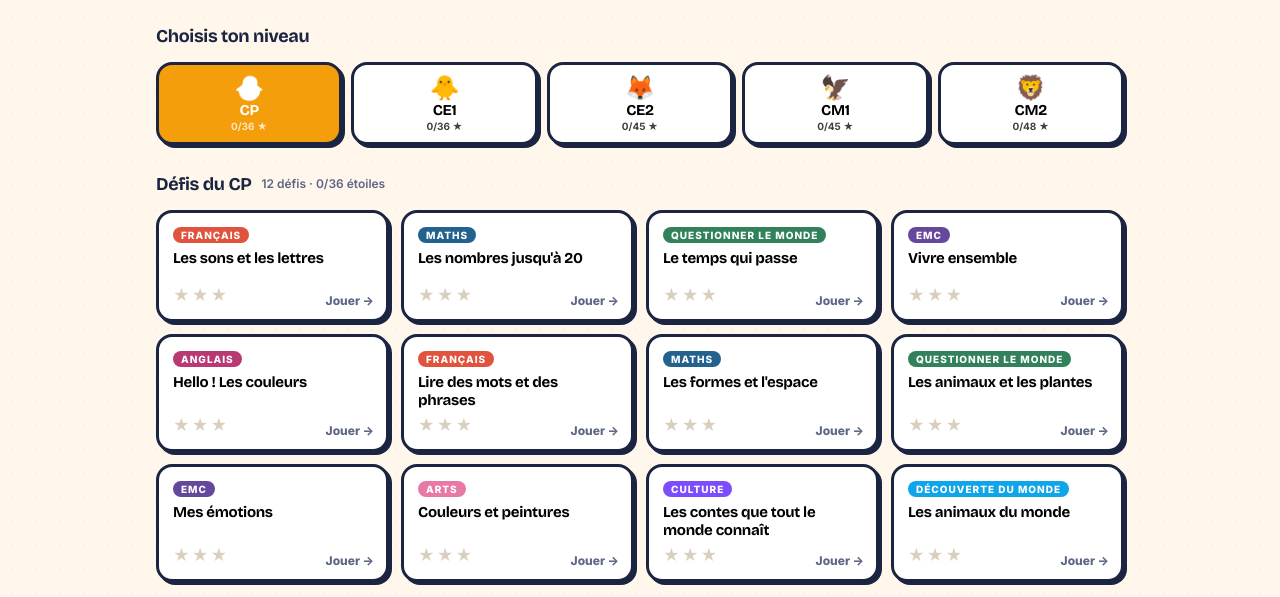
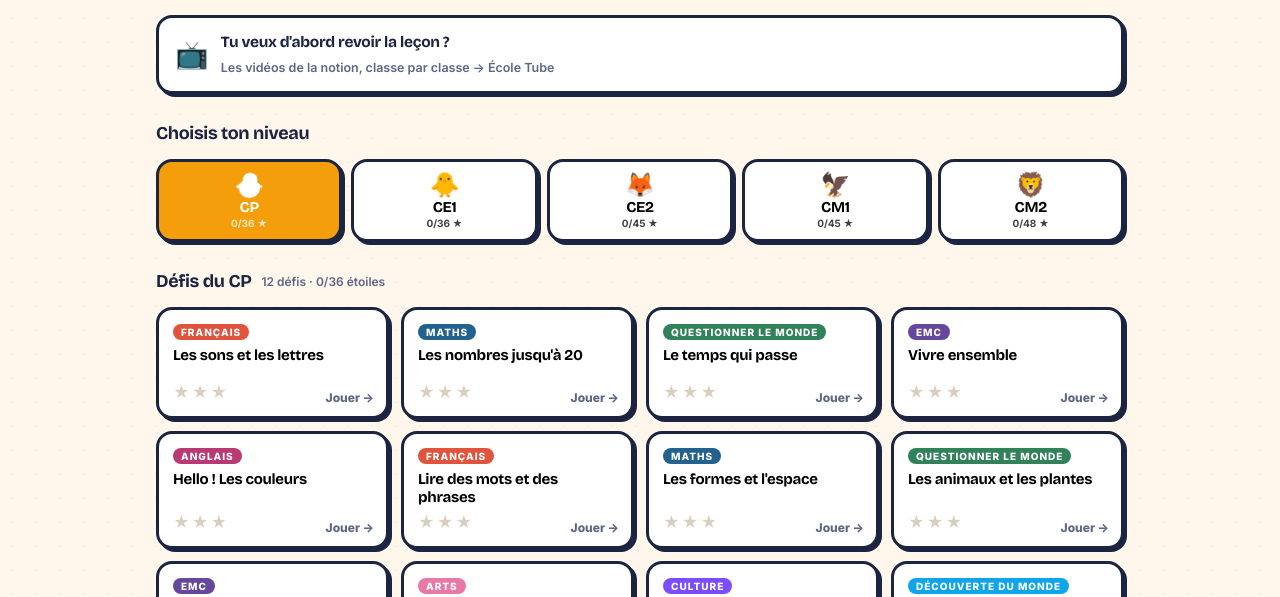
Before and after one commit to hassanijacques-boop/defi-ecole, a plain HTML site: page index.html in a window 1280 px wide. Shown: the part 162-759 px from the top of the page. Drawn offline with nearby package versions, Linux system fonts and the light colour scheme.

Commit message:
Banniere vers Ecole Tube

```diff
--- a/index.html
+++ b/index.html
@@ -176,6 +176,13 @@ footer a{font-weight:700;border-bottom:2px solid var(--gold)}
     </div>
   </div>
 
+  <a href="https://hassanijacques-boop.github.io/ecoletube/" style="display:flex;align-items:center;gap:12px;margin:0 0 18px;background:#fff;border:3px solid var(--ink);border-radius:16px;padding:13px 16px;text-decoration:none;color:var(--ink);box-shadow:3px 3px 0 var(--ink)">
+    <span style="font-size:27px;line-height:1">&#128250;</span>
+    <span style="display:block">
+      <b style="display:block;font-family:'Bricolage Grotesque',sans-serif;font-size:15.5px;letter-spacing:-.02em">Tu veux d'abord revoir la le&ccedil;on ?</b>
+      <span style="font-size:12.5px;color:var(--ink2);font-weight:600">Les vid&eacute;os de la notion, classe par classe &#8594; &Eacute;cole Tube</span>
+    </span>
+  </a>
   <div class="sec"><h2>Choisis ton niveau</h2><span id="lvlCount"></span></div>
   <div class="levels" id="levels"></div>
 
```
Also changed, not shown: template.html (+7 -0 lines).
